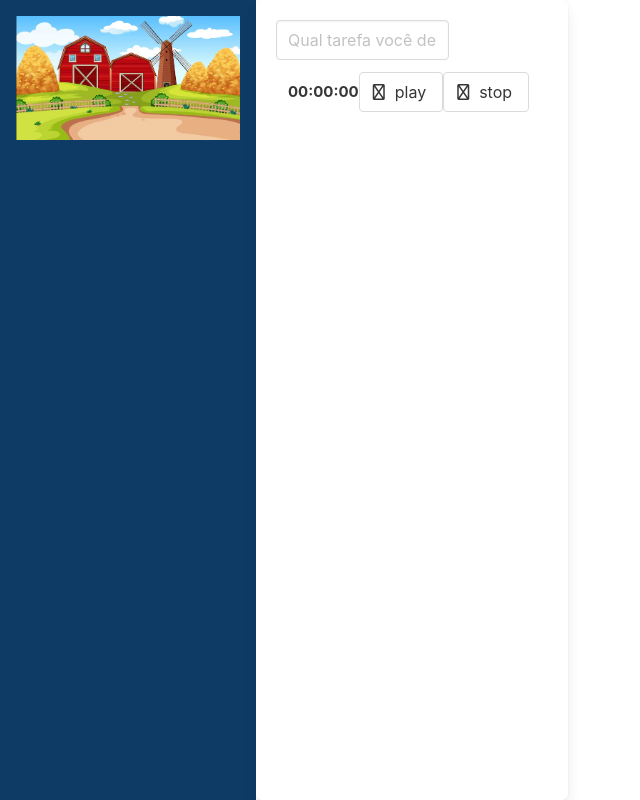
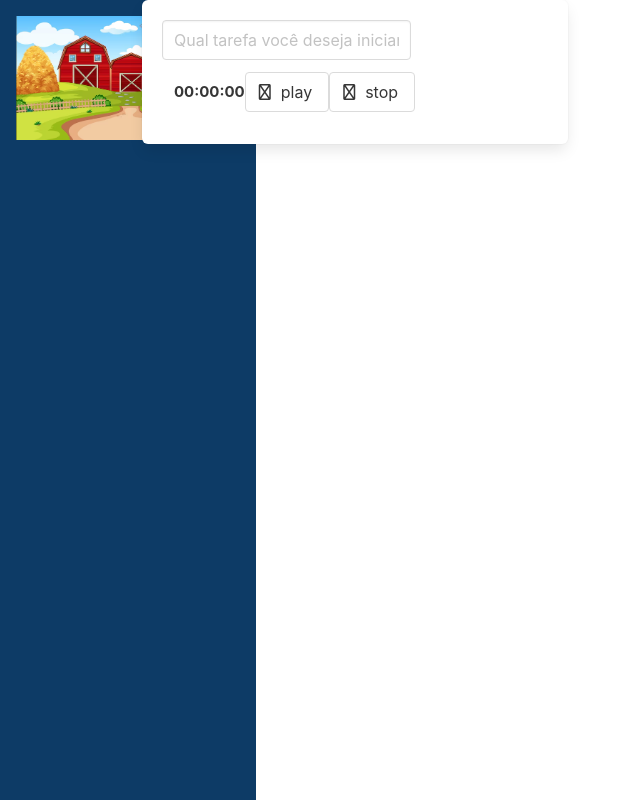
Before and after one commit to georgia-rocha/tracker, a Vue app: page / in a window 1280 px wide. Shown: the whole page, without its empty margins (0-640 px from the left). Built offline with nearby package versions, Linux system fonts and the light colour scheme.

Commit message:
fix: organiza local do Form

```diff
--- a/src/App.vue
+++ b/src/App.vue
@@ -18,8 +18,8 @@ export default defineComponent({
       <BarraLateral />
     </div>
     <div class="column is-three-quarter">
+      <Form />
     </div>
-      <Form />
   </main>
 </template>
 
```
